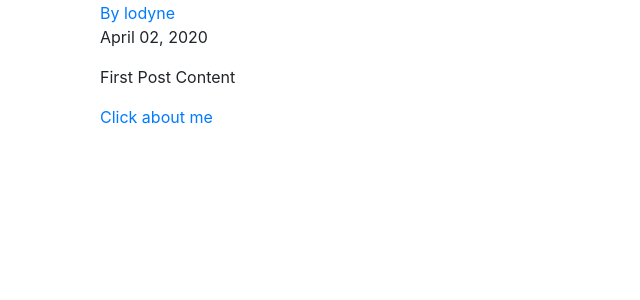
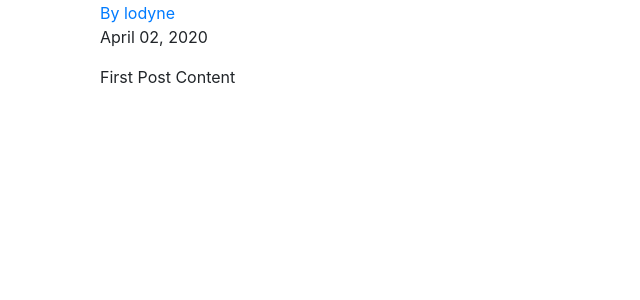
Before and after one commit to lodyne/PROLIFE, a Django app: page /post/1/ in a window 1280 px wide. Shown: the part 157-457 px from the top of the page, without its empty margins (0-640 px from the left). Run offline with Django 3.2, Linux system fonts and the light colour scheme; data comes from the database, SQL or seed files in the repository; some libraries are stand-ins or nearby versions.

Commit message:
initial commit after break

```diff
--- a/prolife/blog/templates/blog/footer.html
+++ b/prolife/blog/templates/blog/footer.html
@@ -3,7 +3,6 @@
 
 <head>
     <title>Title</title>
-    <!-- Required meta tags -->
     <meta charset="utf-8">
     <meta name="viewport" content="width=device-width, initial-scale=1, shrink-to-fit=no">
 
--- a/prolife/blog/templates/blog/post_detail.html
+++ b/prolife/blog/templates/blog/post_detail.html
@@ -1,10 +1,12 @@
-{% extends 'blog/base.html' %} {% block content %}
+{% extends 'blog/base.html' %}
+{% block content %}
     <h1>Prolife Home</h1>
     <h2>{{ object.title }}</h2>
     <a class="mr-2 "href="{% url 'user_posts' object.author.username %}">By {{ post.author }} </a>
     <p>{{object.date_posted | date:"F d, Y"}}</p>
     {% if object.author == user %}
         <a href="{% url 'post-update' object.id %}">Update</a>
-<a href="{% url 'post-delete' object.id %}">Delete</a> {% endif %}
+        <a href="{% url 'post-delete' object.id %}">Delete</a>
+    {% endif %}
     <p>{{object.content }}</p>
-<a href="{% url 'blog-about' %}">Click about me</a> {% endblock content %}
+{% endblock content %}
--- a/prolife/blog/urls.py
+++ b/prolife/blog/urls.py
@@ -1,4 +1,5 @@
 from django.urls import path
+from . import views
 from .views import (
     PostListView,
     PostDetailView,
@@ -7,7 +8,7 @@ from .views import (
     PostDeleteView,
     UserPostListView
 )
-from . import views
+
 urlpatterns = [
     # path('',views.home,name='blog-home'),
     path('',PostListView.as_view(),name='blog-home'),
```
Lines whose indentation alone changed are shown as unchanged.
